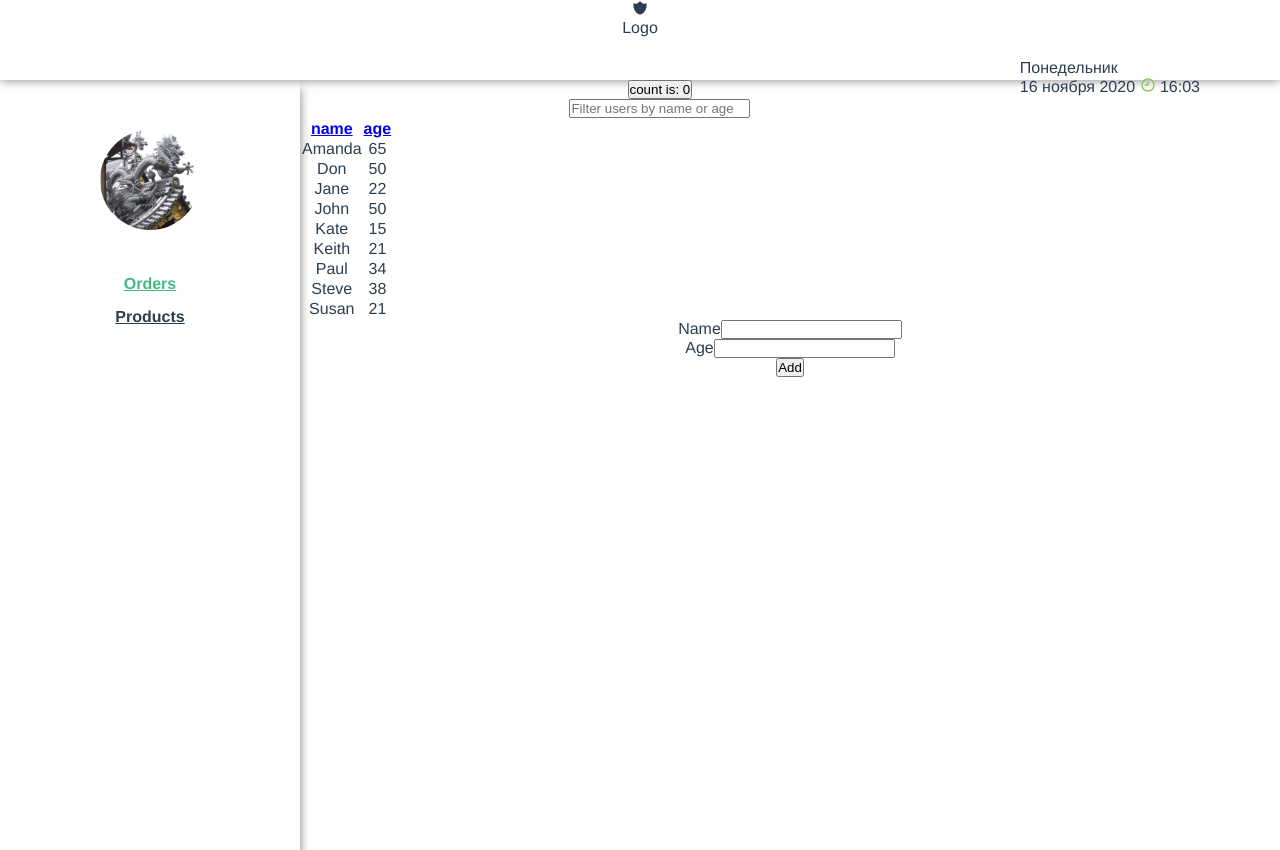
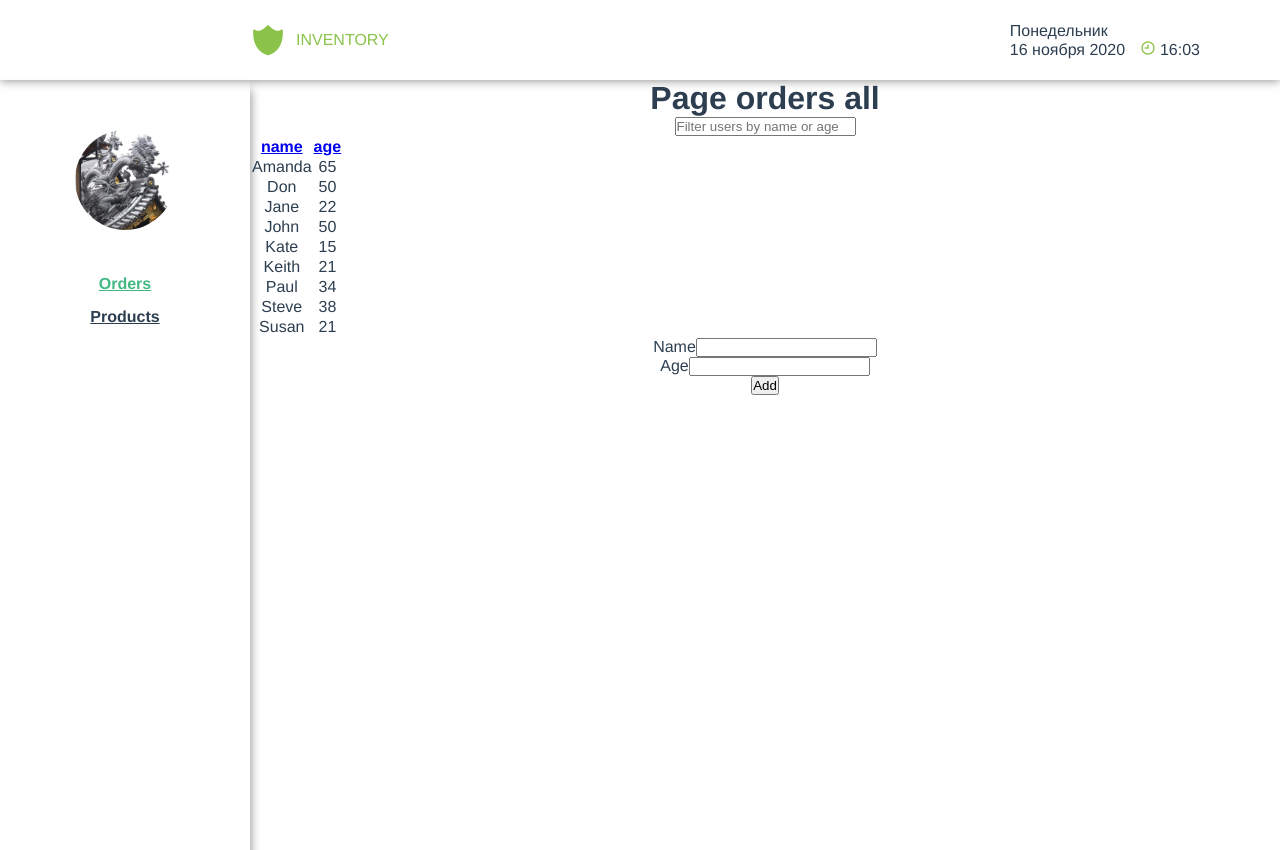
Before and after one commit to Aleksej579/new-order, a Vue app in the folder order/: page / in a window 1280 px wide. Built offline with nearby package versions, Linux system fonts and the light colour scheme.

Commit message:
try add css library

```diff
--- a/order/package.json
+++ b/order/package.json
@@ -7,9 +7,11 @@
   },
   "dependencies": {
     "es6-promise": "^4.2.8",
+    "primeflex": "^2.0.0",
+    "primeicons": "^4.0.0",
+    "primevue": "^3.0.1",
     "vue": "^3.0.2",
     "vue-router": "^4.0.0-rc.3",
-    "vuesax": "^4.0.1-alpha.25",
     "vuex": "^4.0.0-rc.1"
   },
   "devDependencies": {
--- a/order/src/components/DateTime.vue
+++ b/order/src/components/DateTime.vue
@@ -62,4 +62,6 @@ export default {
   margin-right: 80px
   .day
     text-transform: capitalize
+  i
+    margin-left: 10px
 </style>
--- a/order/src/components/Header.vue
+++ b/order/src/components/Header.vue
@@ -21,4 +21,6 @@ export default {
 #header
   height: 80px
   box-shadow: 0 0 10px rgba(0,0,0,0.5)
+  display: flex
+  justify-content: space-between
 </style>
--- a/order/src/components/HelloWorld.vue
+++ /dev/null
@@ -1,18 +0,0 @@
-<template>
-  <h1>{{ msg }}</h1>
-  <button @click="count++">count is: {{ count }}</button>
-</template>
-
-<script>
-export default {
-  name: "HelloWorld",
-  props: {
-    msg: String,
-  },
-  data() {
-    return {
-      count: 0,
-    };
-  },
-};
-</script>
--- a/order/src/components/Logo.vue
+++ b/order/src/components/Logo.vue
@@ -1,7 +1,7 @@
 <template>
   <div class="logo">
-    <i class="bx bxs-shield-alt-2"></i>
-    <p>Logo</p>
+    <i class="bx bx-md bxs-shield-alt-2" style="color: #8bc34a"></i>
+    <p>inventory</p>
   </div>
 </template>
 
@@ -11,3 +11,17 @@ export default {
   components: {},
 };
 </script>
+
+<style lang="sass">
+.logo
+  display: flex
+  flex-direction: row
+  justify-content: center
+  height: 100%
+  align-items: center
+  margin-left: 250px
+  p
+    color: #8bc34a
+    margin-left: 10px
+    text-transform: uppercase
+</style>
--- a/order/src/components/NavBar.vue
+++ b/order/src/components/NavBar.vue
@@ -25,7 +25,7 @@ export default {
 <style lang="sass">
 #navbar
   height: calc(100% - 80px)
-  width: 300px
+  width: 250px
   box-shadow: 0 10px 10px rgba(0,0,0,0.5)
   float: left
   padding-top: 50px
--- a/order/src/views/Orders.vue
+++ b/order/src/views/Orders.vue
@@ -1,18 +1,16 @@
 <template>
-  <div class="home">
-    <HelloWorld />
+  <div class="wrapper_order">
+    <h1>Page orders all</h1>
     <Search />
   </div>
 </template>
 
 <script>
-import HelloWorld from "../components/HelloWorld.vue";
 import Search from "../components/Search.vue";
 
 export default {
   name: "Orders",
   components: {
-    HelloWorld,
     Search,
   },
 };
--- a/order/src/views/Products.vue
+++ b/order/src/views/Products.vue
@@ -1,5 +1,5 @@
 <template>
-  <div class="about">
-    <h1>This is an about page</h1>
+  <div class="wrapper_products">
+    <h1>Page products all</h1>
   </div>
 </template>
```
Also changed, not shown: order/src/main.js (line endings or trailing spaces), 1 other file (tests, documents, lock files or other folders). Lines whose indentation alone changed are shown as unchanged.
